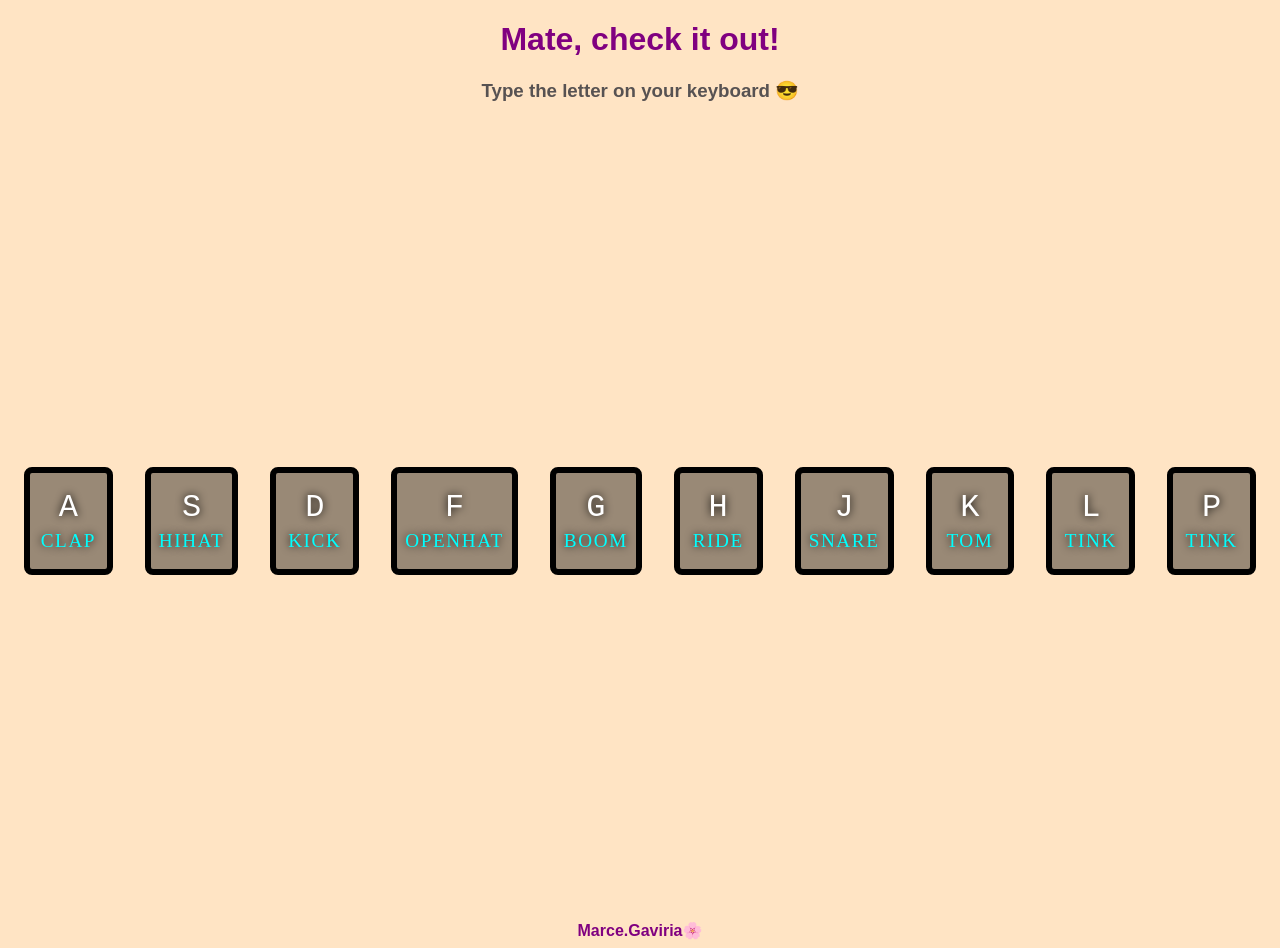
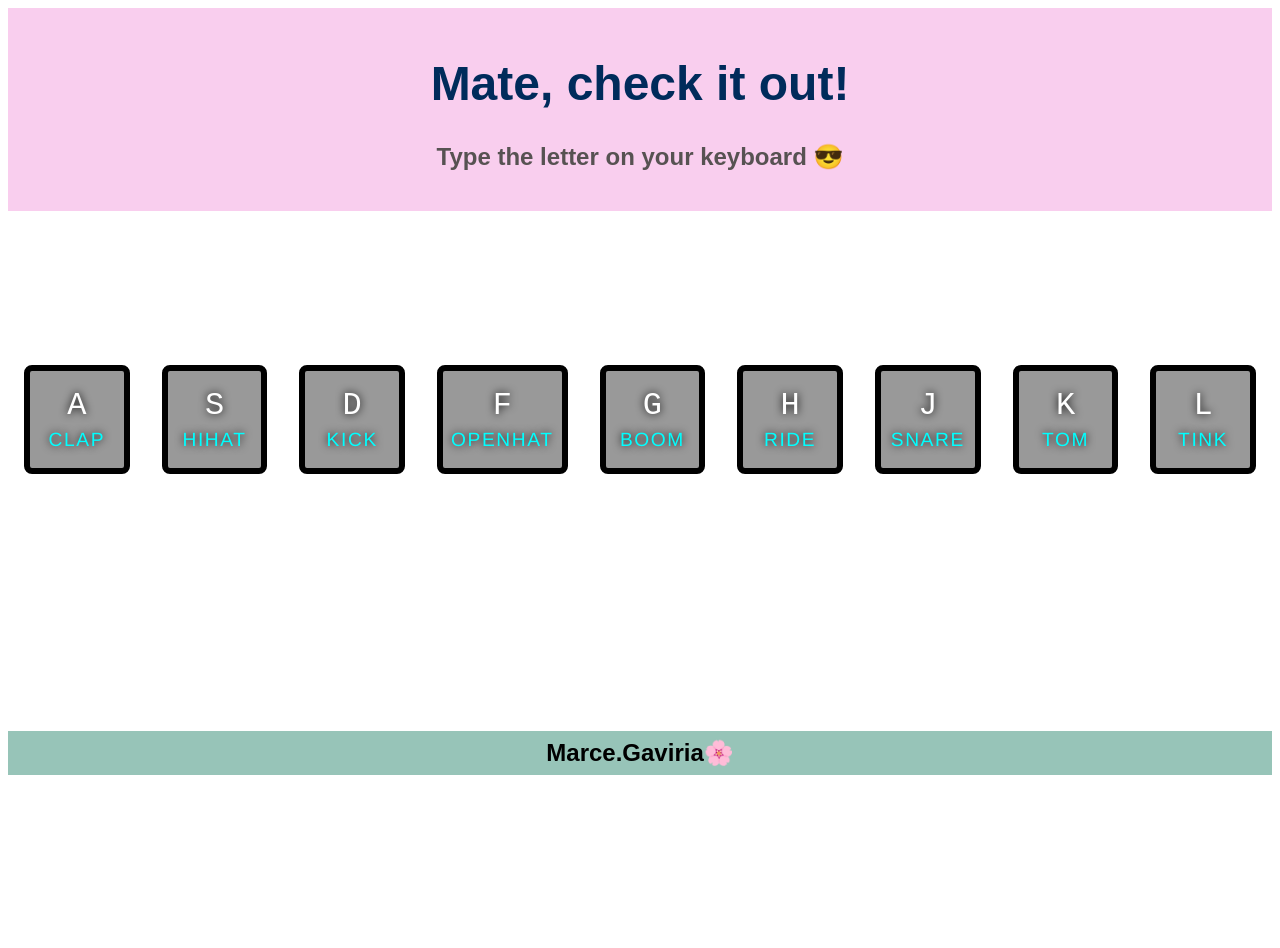
Before and after one commit to Marce-Gaviria/DrumKitMarce, a plain HTML site: page index.html in a window 1280 px wide. After the commit the page ends 800 px from the top, so only its background shows below. Drawn offline with Linux system fonts and the light colour scheme.

Commit message:
project version 3

```diff
--- a/index.html
+++ b/index.html
@@ -6,12 +6,21 @@
     <meta name="viewport" content="width=device-width, initial-scale=1.0">
     <title>Marce-Drum</title>
     <link rel="stylesheet" href="styles.css">
+
+
+
+
 </head>
 <body>
 
-    <h1>Mate, check it out!</h1>
+    <div class="intro">
+      <h1>Mate, check it out!</h1>
+      <h3>Type the letter on your keyboard 😎</h3>
+    </div>
 
-    <h3>Type the letter on your keyboard 😎</h3>
+
+
+
 
     <div class="keys">
         <div data-key="65" class="key">
@@ -50,10 +59,6 @@
           <kbd>L</kbd>
           <span class="sound">tink</span>
         </div>
-        <div data-key="80" class="key">
-            <kbd>P</kbd>
-            <span class="sound">tink</span>
-        </div>
       </div>
 
 
@@ -66,10 +71,14 @@
       <audio data-key="74" src="sounds/snare.wav"></audio>
       <audio data-key="75" src="sounds/tink.wav"></audio>
       <audio data-key="76" src="sounds/tom.wav"></audio>
-      <audio data-key="80" src="sounds/tink2.wav"></audio>
 
 
-    <footer>Marce.Gaviria🌸</footer>
+
+
+
+    <div class="footer">
+      <footer>Marce.Gaviria🌸</footer>
+    </div>
 
     <script src="index.js"></script>
 
--- a/index.js
+++ b/index.js
@@ -3,7 +3,6 @@
 function playSound (e){
     const audio = document.querySelector(`audio[data-key="${e.keyCode}"]`)
     if (!audio) return;
-    // console.log(audio);
     audio.play();
 
     const keyAnimation = document.querySelector(`.key[data-key="${e.keyCode}"]`)
@@ -11,6 +10,10 @@ function playSound (e){
     setTimeout(function(){
         keyAnimation.classList.remove("playing");
     }, 100);
+
+
 }
 
 document.addEventListener("keydown", playSound);
+
+// document.getElementById('test').onclick=function () { alert('did stuff #1'); }
--- a/styles.css
+++ b/styles.css
@@ -1,25 +1,60 @@
 body{
-    background-color: bisque;
+  font-family: helvetica;
   text-align: center;
+
+
 }
 
 h1{
-    color: purple;
+  color: #002B5B;
   font-family: sans-serif;
   font-weight: bold;
+  font-size: 3rem;
 }
 
 h3{
   color: rgb(87, 82, 82);
   font-family: sans-serif;
+  font-size: 1.5rem;
 }
+
+kbd {
+  display: block;
+  font-size: 2rem;
+}
+
+
+.intro{
+  background-color: #F9CEEE;
+  margin: .5rem 0px;
+  padding: 1rem;
+
+}
+
+
+.footer{
+  background-color: #97C4B8;
+  font-size: 1.5rem;
+  text-align: center;
+  font-family: sans-serif;
+  font-weight: bold;
+  position: relative;
+  top: 7rem;
+  padding: .5rem;
+
+
+}
+
+
+
 
 .keys {
   display: flex;
   flex: 1;
-    min-height: 100vh;
+  min-height: 50vh;
   align-items: center;
   justify-content: center;
+
 }
 
 
@@ -49,18 +84,3 @@ h3{
     letter-spacing: .1rem;
     color: aqua
   }
-
-  kbd {
-    display: block;
-    font-size: 2rem;
-  }
-
-  footer{
-    color: purple;
-    font-size: 1rem;
-    text-align: center;
-    font-family: sans-serif;
-    font-weight: bold;
-
-
-  }
```
Lines whose indentation alone changed are shown as unchanged.
